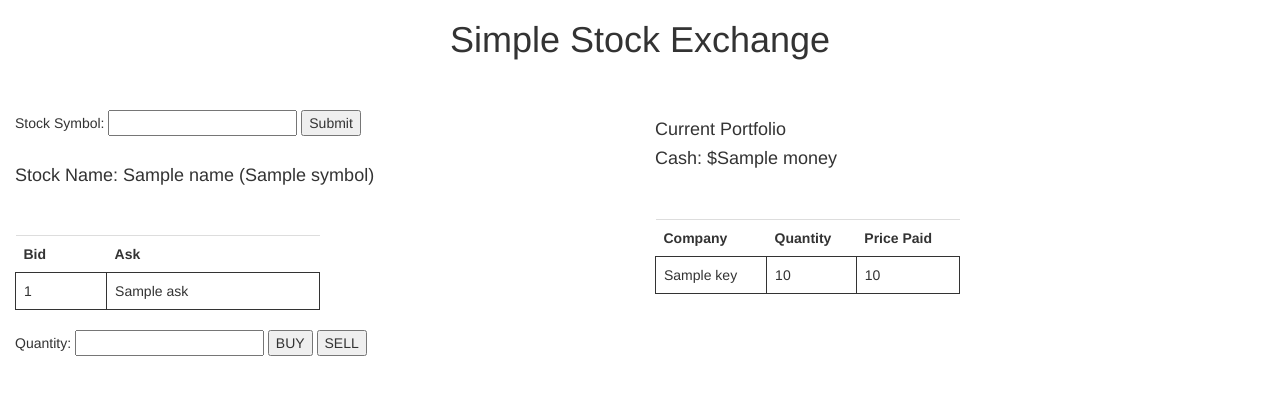
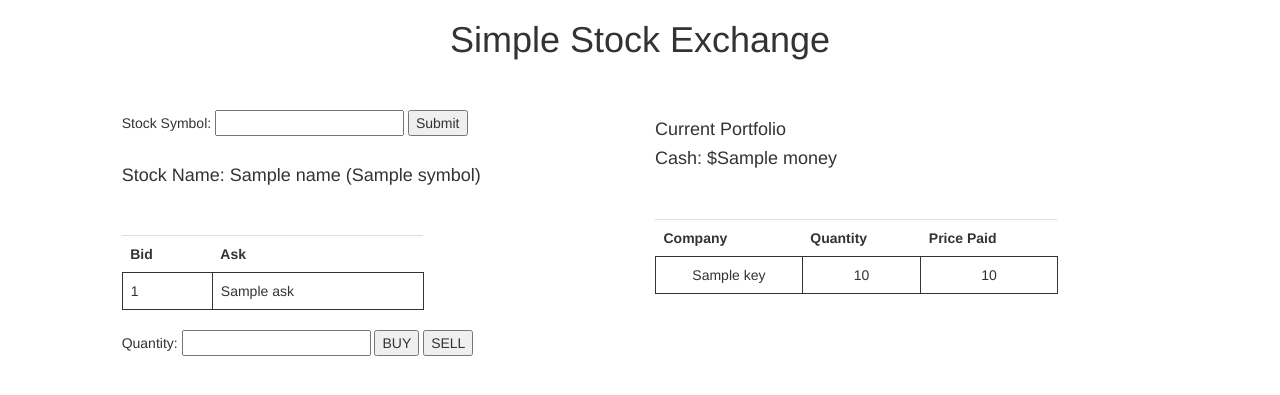
Before and after one commit to hsinkoff/stock_project, a Django app: template stock_project/stock_app/templates/stock_app/index.html in a window 1280 px wide. Shown: the top 395 px of the page. Run offline with Django 3.2, Linux system fonts and the light colour scheme; the template is opened without the code that fills it: most values are stand-ins (such as "Sample title", 1, 10 or a date in 2020); some libraries are stand-ins or nearby versions.

Commit message:
update styling of tables

```diff
--- a/stock_project/stock_app/templates/stock_app/base.html
+++ b/stock_project/stock_app/templates/stock_app/base.html
@@ -17,8 +17,16 @@
     }
     .table {
       	margin-top: 50px;
-      	width: 50%;
         border-collapse: collapse;
+        border-bottom: thin solid;
+    }
+    .price {
+        width: 60%;
+        text-align: left;
+    }
+    .stocks {
+      	width: 80%;
+        text-align: center;
     }
     .table th {
       	border-bottom: thin solid;
@@ -26,7 +34,6 @@
     .table td {
       	border-left: thin solid;
       	border-right: thin solid;
-        border-bottom: thin solid;
     }
   </style>
 </head>
--- a/stock_project/stock_app/templates/stock_app/index.html
+++ b/stock_project/stock_app/templates/stock_app/index.html
@@ -6,7 +6,7 @@
 <h3 div class = "center blue">{{message}}</h3>
 <br/>
 <div>
-  <div class = 'col-md-6'>
+  <div class = 'col-md-5 col-md-offset-1 col-lg-5 col-lg-offset-1'>
     <form action = '/symbol' input = 'GET'>
       Stock Symbol: <input type = 'text' name = 's'>
       <input type = 'submit'>
@@ -14,7 +14,7 @@
     <br/>
     {%if name %}
       <h4>Stock Name: {{name}} ({{symbol}})</h4>
-      <table div class = 'table'>
+      <table div class = 'table price'>
         <th>Bid</th>
         <th>Ask</th>
         <tr>
@@ -29,10 +29,10 @@
       </form>
     {% endif %}
   </div>
-  <div class = 'col-md-6'>
+  <div class = 'col-md-5 col-lg-5'>
     <h4>Current Portfolio</h4>
     <h4>Cash: ${{money}}</h4>
-      <table div class = 'table'>
+      <table div class = 'table stocks'>
         <th>Company</th>
         <th>Quantity</th>
         <th>Price Paid</th>
```
